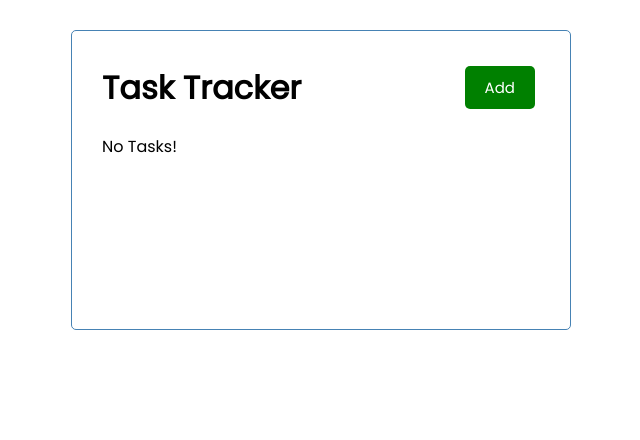
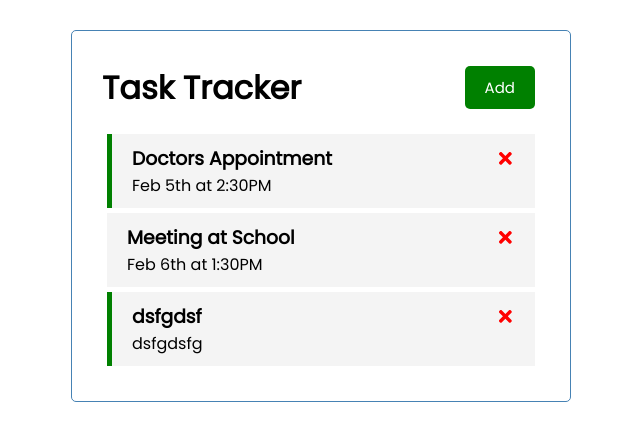
Before and after one commit to bluedev773/ToDoApp, a React (Create React App) app: page / in a window 1280 px wide. Shown: the top 440 px of the page, without its empty margins (319-959 px from the left). Built offline with nearby package versions, Linux system fonts and the light colour scheme; data requests are answered from the project's data file.

Commit message:
added backend using jsonserver

```diff
--- a/db.json
+++ b/db.json
@@ -7,17 +7,16 @@
       "reminder": true
     },
     {
-      "id": 2,
-      "text": "Food Shopping",
-      "day": "Feb 5th at 3:00PM",
+      "id": 3,
+      "text": "Meeting at School",
+      "day": "Feb 6th at 1:30PM",
       "reminder": false
     },
     {
-      "id": 3,
-      "text": "Meeting at School",
-      "day": "Feb 6th at 1:30PM",
-      "reminder": true
+      "text": "dsfgdsf",
+      "day": "dsfgdsfg",
+      "reminder": true,
+      "id": 5
     }
   ]
-
 }
--- a/src/App.js
+++ b/src/App.js
@@ -7,21 +7,68 @@
   const[showAddTask, setShowAddTask] = useState(false)
   const [tasks, setTasks] = useState([])
 
+  useEffect(() => {
+    const getTasks = async () => {
+      const tasksFromServer = await fetchTasks()
+      setTasks(tasksFromServer)
+    }
+    getTasks()
+  }, [])
+
+//Fetch tasks
+const fetchTasks = async() => {
+  const res = await fetch('http://localhost:5000/tasks')
+  const data = await res.json()
+
+  return data
+}
+
+//fetch task
+const fetchTask = async(id) => {
+  const res = await fetch(`http://localhost:5000/tasks/${id}`)
+  const data = await res.json()
+
+  return data
+}
+
 //Add task
-const addTask = (task) => {
-  const id = Math.floor(Math.random() * 100000) + 1
-  const newTask = {id, ...task}
-  setTasks ([...tasks, newTask])
+const addTask = async (task) => {
+  const res = await fetch('http://localhost:5000/tasks', {
+    method: 'POST',
+    headers: {
+      'Content-type': 'application/json',
+    },
+    body: JSON.stringify(task)
+  })
+  const data = await res.json()
+
+  setTasks([...tasks, data])
 }
 
 //Delete task
-const deleteTask = (id) => {
+const deleteTask = async (id) => {
+  await fetch(`http://localhost:5000/tasks/${id}`, {
+    method: 'DELETE'
+  })
   setTasks(tasks.filter((task) => task.id !== id))
 }
 
 //Toggle Reminder
-const toggleReminder = (id) => {
-  setTasks(tasks.map((task) => task.id === id ? {...task, reminder:!task.reminder} : task))
+const toggleReminder = async (id) => {
+  const taskToToggle = await fetchTask(id)
+  const updTask = {...taskToToggle, reminder: !taskToToggle.reminder}
+
+  const res = await fetch(`http://localhost:5000/tasks/${id}`, {
+    method: 'PUT',
+    headers: {
+      'Content-type': 'application/json',
+    },
+    body: JSON.stringify(updTask)
+  })
+
+  const data = await res.json()
+
+  setTasks(tasks.map((task) => task.id === id ? {...task, reminder:data.reminder} : task))
 }
 
 
```
Also changed, not shown: 1 other file (tests, documents, lock files or other folders).
